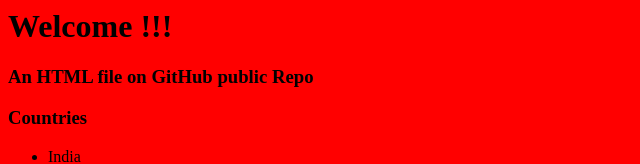
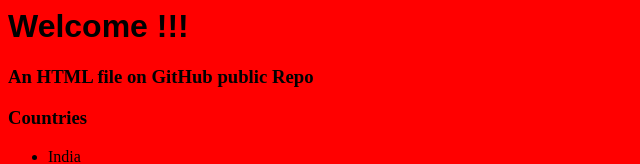
Before and after one commit to feb-git-2021/april-2020-repo, a plain HTML site: page index.html in a window 1280 px wide. Shown: the top 164 px of the page, without its empty margins (0-640 px from the left). Drawn offline with Linux system fonts and the light colour scheme.

Commit message:
Font family chaned to arial in sample branch

```diff
--- a/app.css
+++ b/app.css
@@ -1,3 +1,5 @@
 body{
 background-color:red;
 }
+h1{
+  font-family:Arial}
```
